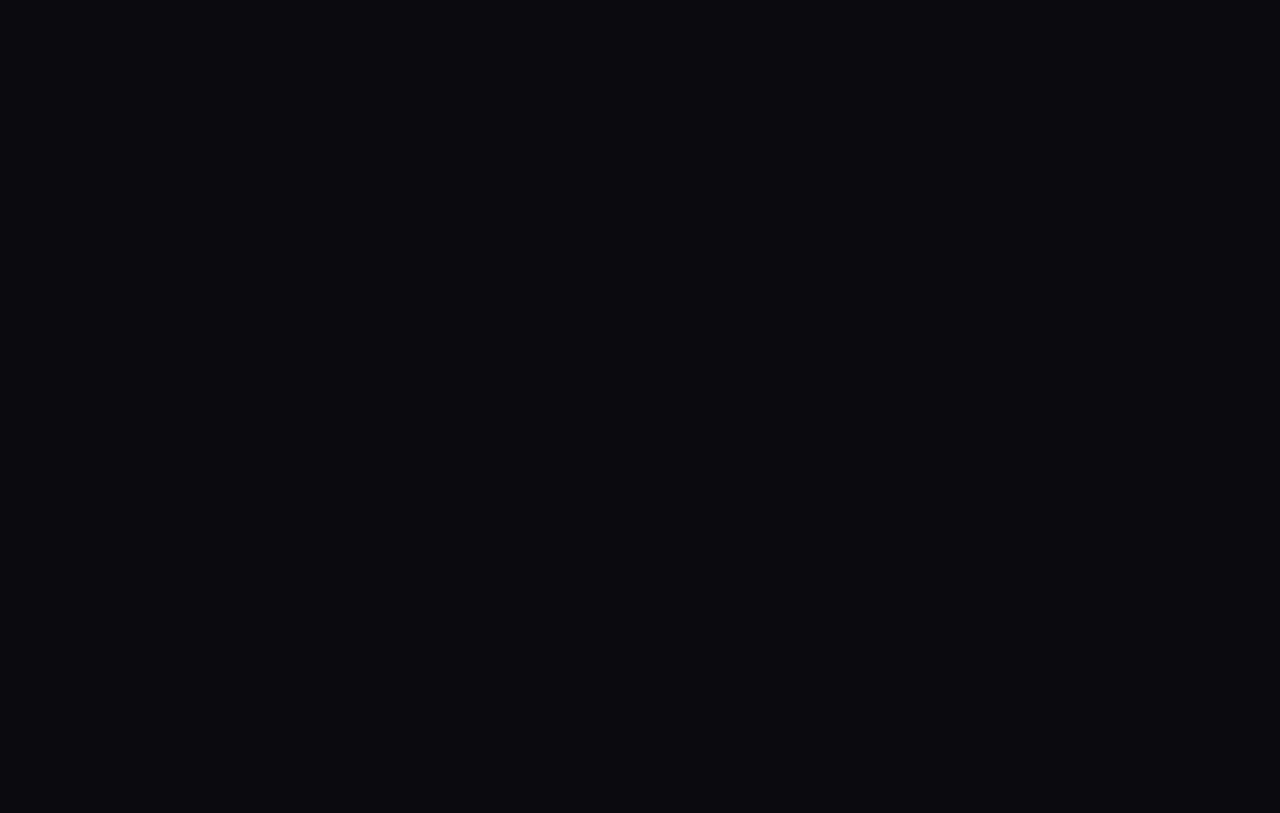
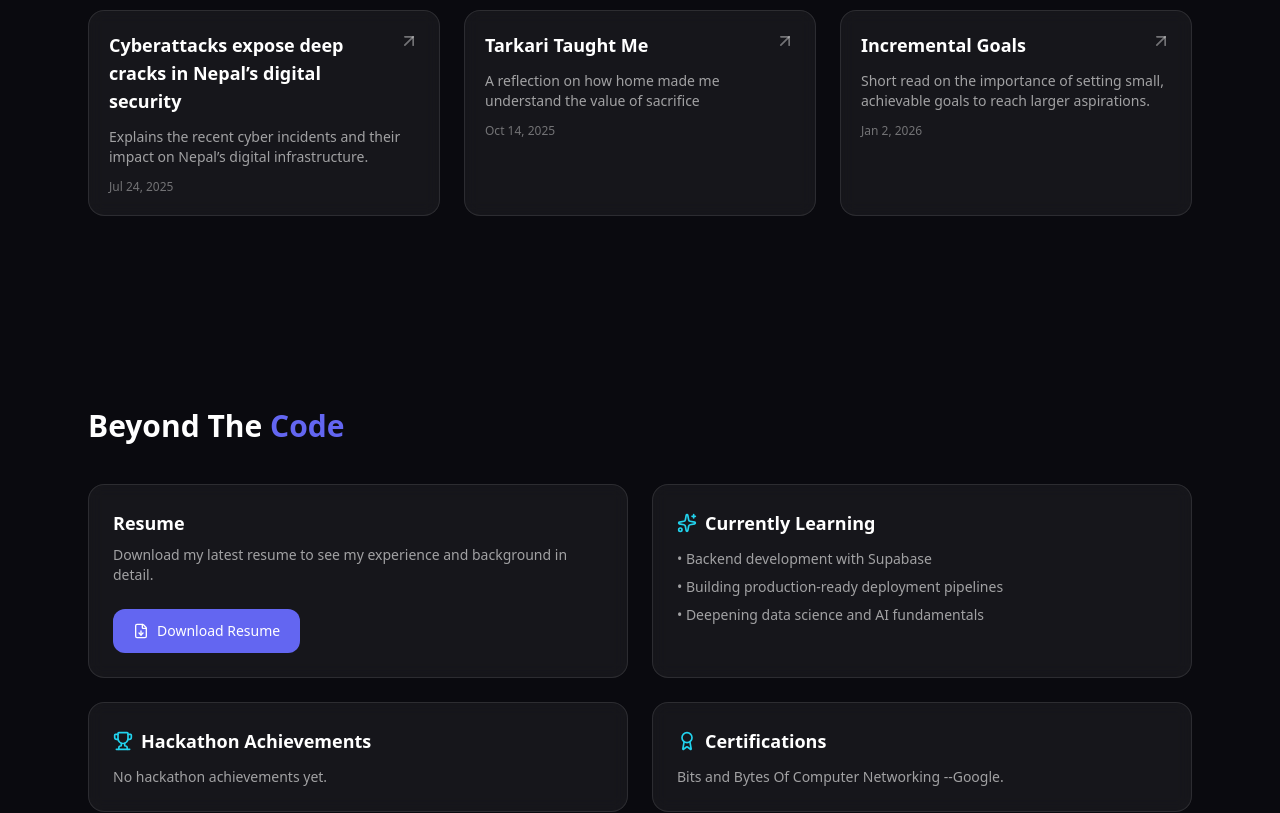
Before and after one commit to aaishadhungana/portfolio, a Next.js app: page / in a window 1280 px wide. Shown: the part 2680-3493 px from the top of the page. Before the commit the page ends 2518 px from the top, so only its background shows below. Built offline with nearby package versions, Linux system fonts and the light colour scheme.

Commit message:
medium articles section and personal branding block

```diff
--- a/app/page.tsx
+++ b/app/page.tsx
@@ -3,6 +3,8 @@ import Hero from '@/components/Hero'
 import About from '@/components/About'
 import Skills from '@/components/Skills'
 import Projects from '@/components/Projects'
+import Medium from '@/components/Medium'
+import Branding from '@/components/Branding'
 
 export default function Home() {
   return (
@@ -12,6 +14,8 @@ export default function Home() {
       <About />
       <Skills />
       <Projects />
+      <Medium />
+      <Branding />
     </main>
   )
 }
--- /dev/null
+++ b/components/Branding.tsx
@@ -0,0 +1,85 @@
+import { FileDown, Sparkles, Trophy, Award } from 'lucide-react'
+
+function GithubIcon(props: React.SVGProps<SVGSVGElement>) {
+  return (
+    <svg viewBox="0 0 24 24" fill="currentColor" {...props}>
+      <path d="M12 .5C5.73.5.5 5.73.5 12c0 5.09 3.29 9.4 7.86 10.93.57.1.78-.25.78-.55v-2.1c-3.2.7-3.87-1.4-3.87-1.4-.53-1.34-1.29-1.7-1.29-1.7-1.06-.72.08-.71.08-.71 1.17.08 1.78 1.2 1.78 1.2 1.03 1.77 2.71 1.26 3.37.96.1-.75.4-1.26.73-1.55-2.55-.29-5.23-1.28-5.23-5.68 0-1.26.45-2.28 1.19-3.09-.12-.29-.52-1.46.11-3.04 0 0 .97-.31 3.18 1.18a11 11 0 0 1 5.79 0c2.2-1.49 3.17-1.18 3.17-1.18.64 1.58.24 2.75.12 3.04.74.81 1.19 1.83 1.19 3.09 0 4.41-2.69 5.38-5.25 5.67.41.36.78 1.06.78 2.14v3.17c0 .3.21.66.79.55A10.51 10.51 0 0 0 23.5 12c0-6.27-5.23-11.5-11.5-11.5z" />
+    </svg>
+  )
+}
+
+export default function Branding() {
+  return (
+    <section className="mx-auto max-w-6xl px-6 py-24">
+      <h2 className="mb-10 text-3xl font-bold text-white">
+        Beyond The <span className="text-primary">Code</span>
+      </h2>
+
+      <div className="grid gap-6 md:grid-cols-2">
+        <div className="flex flex-col justify-between rounded-2xl border border-white/10 bg-white/5 p-6 backdrop-blur">
+          <div>
+            <h3 className="mb-2 text-lg font-semibold text-white">Resume</h3>
+            <p className="mb-6 text-sm text-white/60">
+              Download my latest resume to see my experience and background in detail.
+            </p>
+          </div>
+
+          <a
+            href="/resume.pdf"
+            download
+            className="flex w-fit items-center gap-2 rounded-xl bg-primary px-5 py-3 text-sm font-medium text-white transition-transform hover:scale-105"
+          >
+            <FileDown size={16} />
+            Download Resume
+          </a>
+        </div>
+
+        {/* Currently learning */}
+        <div className="rounded-2xl border border-white/10 bg-white/5 p-6 backdrop-blur">
+          <div className="mb-3 flex items-center gap-2">
+            <Sparkles className="h-5 w-5 text-accent" />
+            <h3 className="text-lg font-semibold text-white">Currently Learning</h3>
+          </div>
+          <ul className="space-y-2 text-sm text-white/60">
+            <li>• Backend development with Supabase</li>
+            <li>• Building production-ready deployment pipelines</li>
+            <li>• Deepening data science and AI fundamentals</li>
+          </ul>
+        </div>
+
+        {/* Hackathon achievements */}
+        <div className="rounded-2xl border border-white/10 bg-white/5 p-6 backdrop-blur">
+          <div className="mb-3 flex items-center gap-2">
+            <Trophy className="h-5 w-5 text-accent" />
+            <h3 className="text-lg font-semibold text-white">Hackathon Achievements</h3>
+          </div>
+          <p className="text-sm text-white/60">
+            No hackathon achievements yet.
+          </p>
+        </div>
+
+        {/* Certifications */}
+        <div className="rounded-2xl border border-white/10 bg-white/5 p-6 backdrop-blur">
+          <div className="mb-3 flex items-center gap-2">
+            <Award className="h-5 w-5 text-accent" />
+            <h3 className="text-lg font-semibold text-white">Certifications</h3>
+          </div>
+          <p className="text-sm text-white/60">
+            Bits and Bytes Of Computer Networking --Google.
+          </p>
+        </div>
+      </div>
+
+      {/* GitHub contribution placeholder */}
+      <div className="mt-6 rounded-2xl border border-white/10 bg-white/5 p-6 backdrop-blur">
+        <div className="mb-4 flex items-center gap-2">
+          <GithubIcon className="h-5 w-5 text-accent" />
+          <h3 className="text-lg font-semibold text-white">GitHub Activity</h3>
+        </div>
+        <p className="text-sm text-white/60">
+          GitHub contribution graph.
+        </p>
+      </div>
+    </section>
+  )
+}
--- /dev/null
+++ b/components/Medium.tsx
@@ -0,0 +1,42 @@
+import MediumCard, { Article } from './MediumCard'
+
+
+const ARTICLES: Article[] = [
+  {
+    title: 'Cyberattacks expose deep cracks in Nepal’s digital security',
+    excerpt:
+      'Explains the recent cyber incidents and their impact on Nepal’s digital infrastructure.',
+    date: 'Jul 24, 2025',
+    url: 'https://medium.com/@aaishadhu',
+  },
+  {
+    title: 'Tarkari Taught Me',
+    excerpt:
+      'A reflection on how home made me understand the value of sacrifice',
+    date: 'Oct 14, 2025',
+    url: 'https://medium.com/@aaishadhu',
+  },
+  {
+    title: 'Incremental Goals',
+    excerpt:
+      'Short read on the importance of setting small, achievable goals to reach larger aspirations.',
+    date: 'Jan 2, 2026',
+    url: 'https://medium.com/@aaishadhu',
+  },
+]
+
+export default function Medium() {
+  return (
+    <section id="medium" className="mx-auto max-w-6xl px-6 py-24">
+      <h2 className="mb-10 text-3xl font-bold text-white">
+        My <span className="text-primary">Writing</span>
+      </h2>
+
+      <div className="grid gap-6 sm:grid-cols-2 lg:grid-cols-3">
+        {ARTICLES.map((article) => (
+          <MediumCard key={article.title} {...article} />
+        ))}
+      </div>
+    </section>
+  )
+}
--- /dev/null
+++ b/components/MediumCard.tsx
@@ -0,0 +1,26 @@
+import { ArrowUpRight } from 'lucide-react'
+
+export interface Article {
+  title: string
+  excerpt: string
+  date: string
+  url: string
+}
+
+export default function MediumCard({ title, excerpt, date, url }: Article) {
+  return (
+    <a
+      href={url}
+      target="_blank"
+      rel="noopener noreferrer"
+      className="group flex flex-col gap-3 rounded-2xl border border-white/10 bg-white/5 p-5 backdrop-blur transition-all hover:-translate-y-1 hover:border-primary/50"
+    >
+      <div className="flex items-start justify-between gap-3">
+        <h3 className="text-lg font-semibold text-white">{title}</h3>
+        <ArrowUpRight className="h-5 w-5 shrink-0 text-white/40 transition-colors group-hover:text-accent" />
+      </div>
+      <p className="text-sm text-white/60">{excerpt}</p>
+      <span className="text-xs text-white/40">{date}</span>
+    </a>
+  )
+}
```
